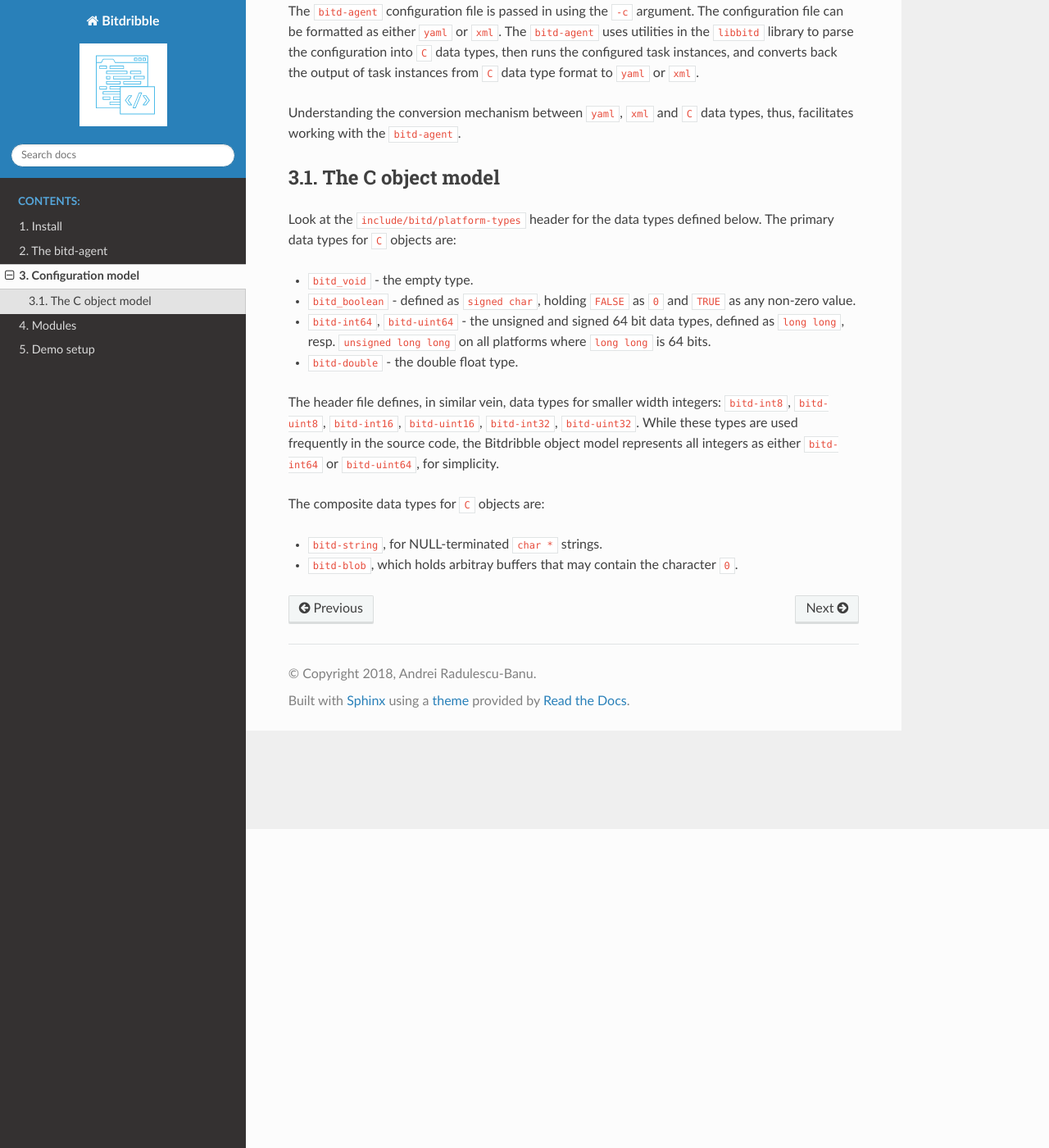
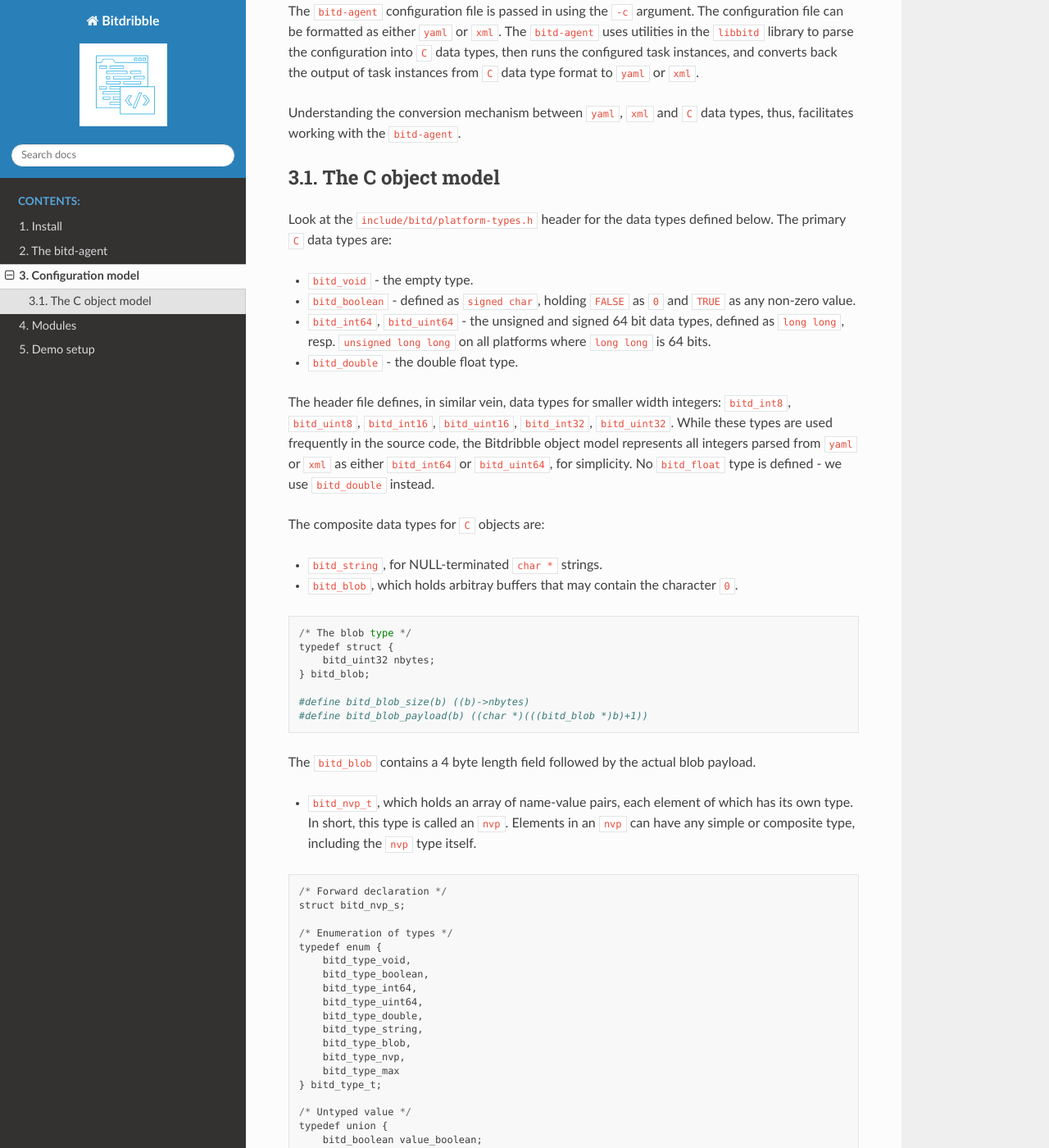
Before and after one commit to Bitdribble/bitdribble-doc, a Sphinx documentation site: the page built from source/config-model.rst, in a window 1280 px wide and 1400 px high, scrolled down 389 px. Shown: the whole window at 82% size. Built offline with Sphinx 7.4.7 and the Read the Docs theme 2.0.0, drawn with Linux system fonts in a browser that asks for light colours; some of the changed text lies outside the part shown.

Commit message:
config model

```diff
--- a/source/config-model.rst
+++ b/source/config-model.rst
@@ -29,20 +29,77 @@ Understanding the conversion mechanism between ``yaml``, ``xml`` and ``C`` data
 
 The C object model
 ==================
-Look at the ``include/bitd/platform-types`` header for the data types defined below. The primary data types for ``C`` objects are:
+Look at the ``include/bitd/platform-types.h`` header for the data types defined below. The primary ``C`` data types are:
 
 - ``bitd_void`` - the empty type.
 
 - ``bitd_boolean`` - defined as ``signed char``, holding ``FALSE`` as ``0`` and ``TRUE`` as any non-zero value.
 
-- ``bitd-int64``, ``bitd-uint64`` - the unsigned and signed 64 bit data types, defined as ``long long``, resp. ``unsigned long long`` on all platforms where ``long long`` is 64 bits.
+- ``bitd_int64``, ``bitd_uint64`` - the unsigned and signed 64 bit data types, defined as ``long long``, resp. ``unsigned long long`` on all platforms where ``long long`` is 64 bits.
 
-- ``bitd-double`` - the double float type.
+- ``bitd_double`` - the double float type.
 
-The header file defines, in similar vein, data types for smaller width integers: ``bitd-int8``, ``bitd-uint8``, ``bitd-int16``, ``bitd-uint16``, ``bitd-int32``, ``bitd-uint32``. While these types are used frequently in the source code, the Bitdribble object model represents all integers as either ``bitd-int64`` or ``bitd-uint64``, for simplicity.
+The header file defines, in similar vein, data types for smaller width integers: ``bitd_int8``, ``bitd_uint8``, ``bitd_int16``, ``bitd_uint16``, ``bitd_int32``, ``bitd_uint32``. While these types are used frequently in the source code, the Bitdribble object model represents all integers parsed from ``yaml`` or ``xml`` as either ``bitd_int64`` or ``bitd_uint64``, for simplicity. No ``bitd_float`` type is defined - we use ``bitd_double`` instead.
 
 The composite data types for ``C`` objects are:
 
-- ``bitd-string``, for NULL-terminated ``char *`` strings.
+- ``bitd_string``, for NULL-terminated ``char *`` strings.
 
-- ``bitd-blob``, which holds arbitray buffers that may contain the character ``0``.
+- ``bitd_blob``, which holds arbitray buffers that may contain the character ``0``.
+
+.. code::
+
+   /* The blob type */
+   typedef struct {
+       bitd_uint32 nbytes;
+   } bitd_blob;
+
+   #define bitd_blob_size(b) ((b)->nbytes)
+   #define bitd_blob_payload(b) ((char *)(((bitd_blob *)b)+1))
+
+The ``bitd_blob`` contains a 4 byte length field followed by the actual blob payload.
+
+- ``bitd_nvp_t``, which holds an array of name-value pairs, each element of which has its own type. In short, this type is called an ``nvp``. Elements in an ``nvp`` can have any simple or composite type, including the ``nvp`` type itself.
+
+.. code::
+
+   /* Forward declaration */
+   struct bitd_nvp_s;
+
+   /* Enumeration of types */
+   typedef enum {
+       bitd_type_void,
+       bitd_type_boolean,
+       bitd_type_int64,
+       bitd_type_uint64,
+       bitd_type_double,
+       bitd_type_string,
+       bitd_type_blob,
+       bitd_type_nvp,
+       bitd_type_max
+   } bitd_type_t;
+
+   /* Untyped value */
+   typedef union {
+       bitd_boolean value_boolean;
+       bitd_int64 value_int64;
+       bitd_uint64 value_uint64;
+       bitd_double value_double;
+       bitd_string value_string;
+       bitd_blob *value_blob;
+       struct bitd_nvp_s *value_nvp;
+   } bitd_value_t;
+
+   /* A name-value-pair element - or 'nvp element' */
+   typedef struct {
+       char *name;
+       bitd_value_t v;
+       bitd_type_t type;
+   } bitd_nvp_element_t;
+
+   /* A name-value-pair array - or 'nvp' */
+   typedef struct bitd_nvp_s {
+       int n_elts;
+       int n_elts_allocated;
+       bitd_nvp_element_t e[1]; /* Array of named objects */
+   } *bitd_nvp_t;
```
